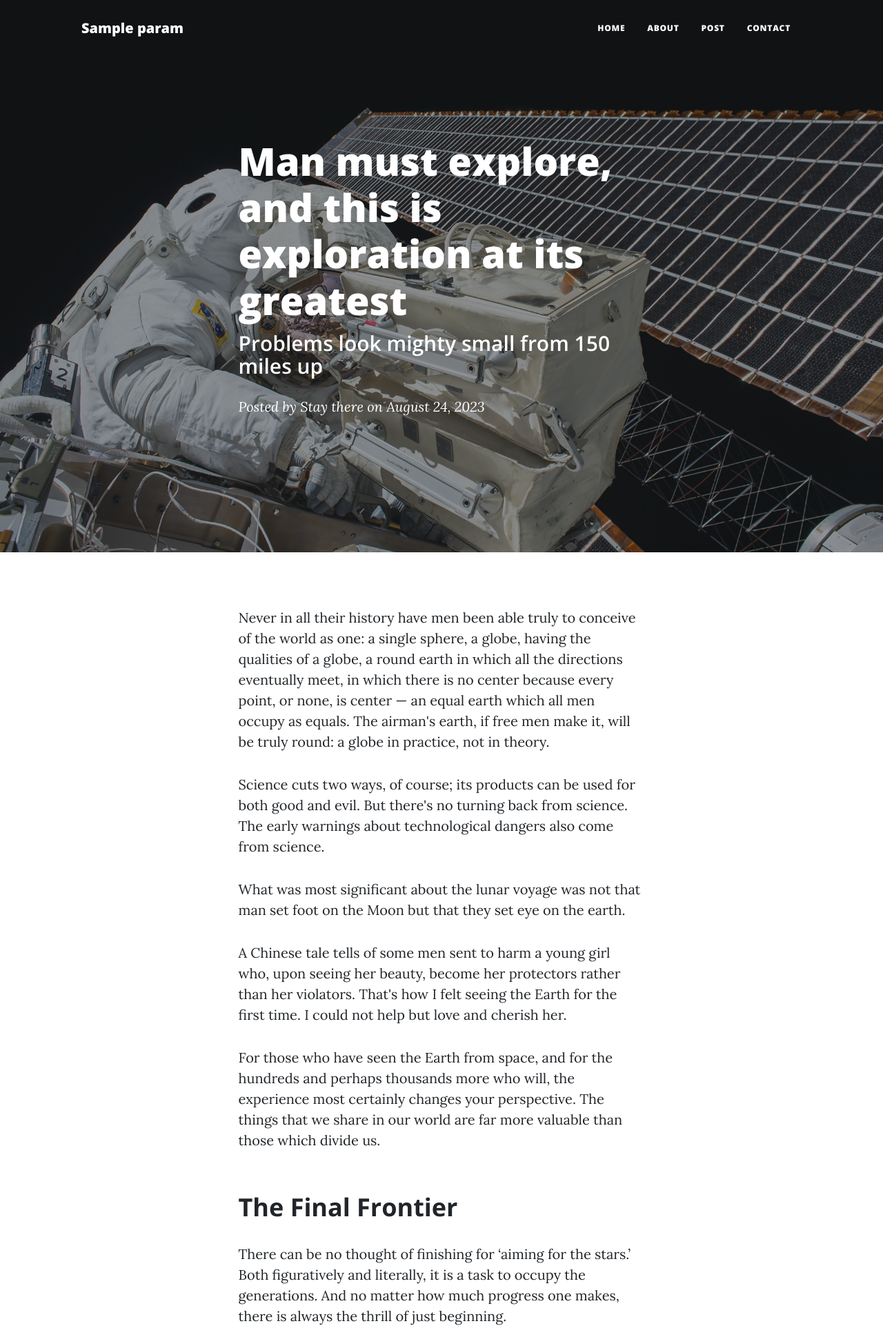
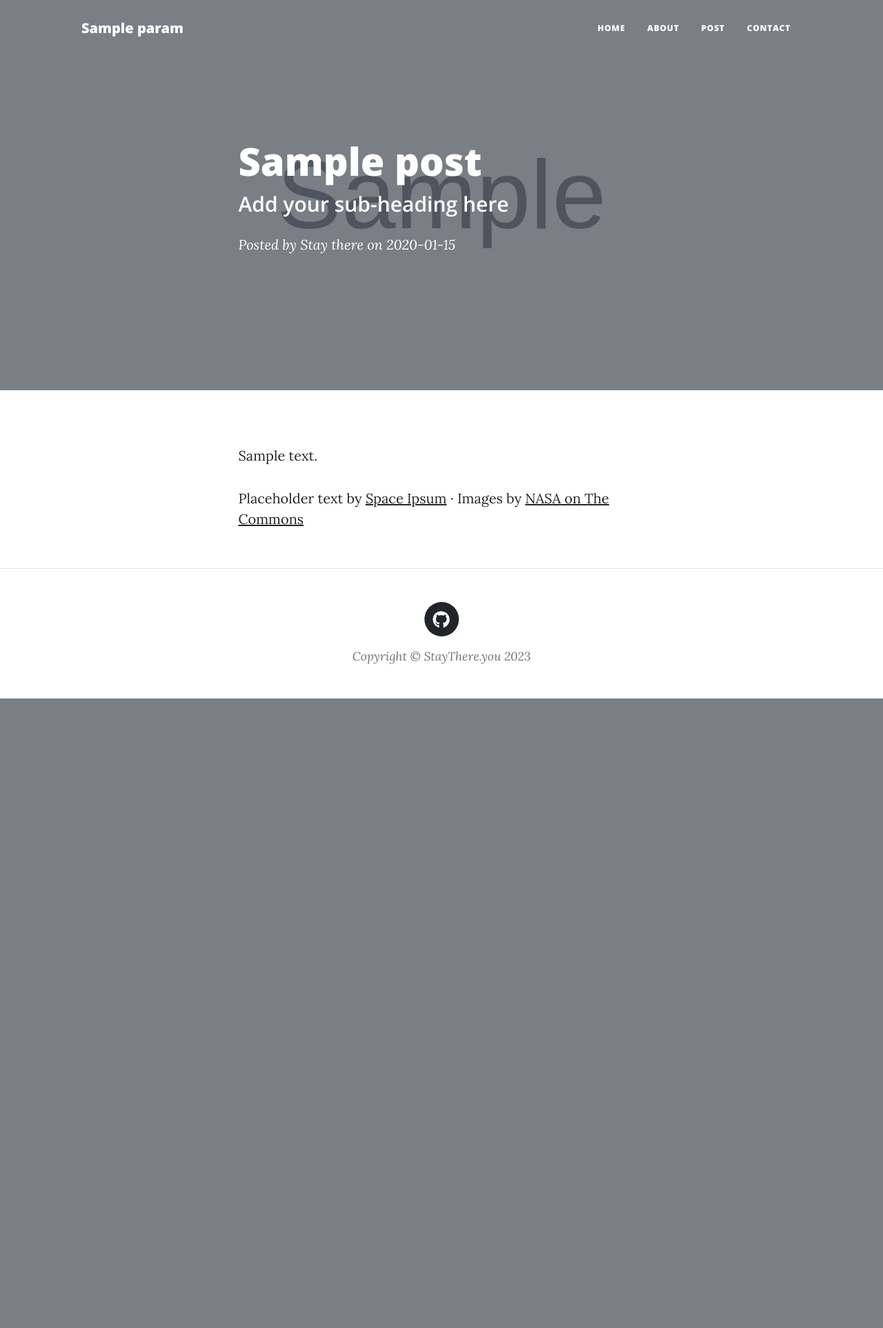
Before and after one commit to PiyushBagde/Dynamic-Blogging-Website-Template, a Flask app: template templates/post.html in a window 1280 px wide. Shown: the top 1926 px of the page at 69% size. After the commit the page ends 1013 px from the top, so only its background shows below. Run offline with Flask 3, Linux system fonts and the light colour scheme; tables that the repository leaves empty hold one stand-in row (values such as "Sample post"); the template is opened without the code that fills it: values that come from a table or form of the project are taken from there, most other values are stand-ins (such as "Sample title", 1, 10 or a date in 2020); grey boxes marked "Sample" are stand-in pictures; some libraries are stand-ins or nearby versions.

Commit message:
post can be fechted from database

```diff
--- a/app.py
+++ b/app.py
@@ -3,7 +3,6 @@ from flask_sqlalchemy import SQLAlchemy
 from datetime import datetime
 import json
 from flask_mail import Mail
-
 
 with open("templates/config.json", 'r') as c:
     params = json.load(c)["params"]
@@ -25,10 +24,7 @@ if local_server:
 else:
     app.config['SQLALCHEMY_DATABASE_URI'] = params['prod_uri']
 
-
 db = SQLAlchemy(app)
-
-
 
 
 class Contacts(db.Model):
@@ -41,8 +37,19 @@ class Contacts(db.Model):
     email = db.Column(db.String(20), nullable=False)
 
 
+# sno, title, content, date, slug
+class Posts(db.Model):
+    # sno, title, content, date, slug
+    sno = db.Column(db.Integer, primary_key=True)
+    title = db.Column(db.String(80), nullable=False)
+    content = db.Column(db.String(120), nullable=False)
+    img_file = db.Column(db.String(12), nullable=True)
+    date = db.Column(db.String(12), nullable=True)
+    slug = db.Column(db.String(21), nullable=False)
+
+
 @app.route('/')
-def home():  # put application's code here
+def home():
     return render_template('index.html', params=params)
 
 
@@ -51,9 +58,10 @@ def about():
     return render_template('about.html', params=params)
 
 
-@app.route('/post')
-def post():  # put application's code here
-    return render_template('post.html', params=params)
+@app.route("/post/<string:post_slug>", methods=['GET'])
+def post_route(post_slug):
+    post = Posts.query.filter_by(slug=post_slug).first()
+    return render_template('post.html', params=params, post=post)
 
 
 @app.route("/contact", methods=['GET', 'POST'])
--- a/templates/config.json
+++ b/templates/config.json
@@ -8,7 +8,7 @@
     "blog_name": "Stay Here",
     "tag_line": "A Blog Theme by Stay there",
     "gmail-user": "iamnotspare@gmail.com",
-    "gmail-password": "Piyush@spare"
-
+    "gmail-password": "Piyush@spare",
+    "about-me": "Hello there! Working on my skills and listening to the music is all what i am doing right now."
   }
 }
--- a/templates/index.html
+++ b/templates/index.html
@@ -20,6 +20,11 @@
             <div class="row gx-4 gx-lg-5 justify-content-center">
                 <div class="col-md-10 col-lg-8 col-xl-7">
                     <!-- Post preview-->
+
+                    {% for item in navigation %}
+                        <li><a href="{{ item.href }}">{{ item.caption }}</a></li>
+                    {% endfor %}
+
                     <div class="post-preview">
                         <a href="/post">
                             <h2 class="post-title">Man must explore, and this is exploration at its greatest</h2>
--- a/templates/layout.html
+++ b/templates/layout.html
@@ -35,7 +35,7 @@
                     <ul class="navbar-nav ms-auto py-4 py-lg-0">
                         <li class="nav-item"><a class="nav-link px-lg-3 py-3 py-lg-4" href="/">Home</a></li>
                         <li class="nav-item"><a class="nav-link px-lg-3 py-3 py-lg-4" href="/about">About</a></li>
-                        <li class="nav-item"><a class="nav-link px-lg-3 py-3 py-lg-4" href="/post">Post</a></li>
+                        <li class="nav-item"><a class="nav-link px-lg-3 py-3 py-lg-4" href="/post/first-post">Post</a></li>
                         <li class="nav-item"><a class="nav-link px-lg-3 py-3 py-lg-4" href="/contact">Contact</a></li>
                     </ul>
                 </div>
--- a/templates/post.html
+++ b/templates/post.html
@@ -1,17 +1,18 @@
 {% extends "layout.html" %}
 {% block body %}
         <!-- Page Header-->
-        <header class="masthead" style="background-image: url('{{ url_for('static', filename='assets/img/post-bg.jpg') }}')">
+    {% set fname = 'assets/img/' + post.img_file %}
+        <header class="masthead" style="background-image: url('{{ url_for('static', filename=fname) }}')">
             <div class="container position-relative px-4 px-lg-5">
                 <div class="row gx-4 gx-lg-5 justify-content-center">
                     <div class="col-md-10 col-lg-8 col-xl-7">
                         <div class="post-heading">
-                            <h1>Man must explore, and this is exploration at its greatest</h1>
-                            <h2 class="subheading">Problems look mighty small from 150 miles up</h2>
+                            <h1>{{ post.title }}</h1>
+                            <h2 class="subheading">Add your sub-heading here</h2>
                             <span class="meta">
                                 Posted by
                                 <a href="#!">Stay there</a>
-                                on August 24, 2023
+                                on {{ post.date}}
                             </span>
                         </div>
                     </div>
@@ -23,22 +24,7 @@
             <div class="container px-4 px-lg-5">
                 <div class="row gx-4 gx-lg-5 justify-content-center">
                     <div class="col-md-10 col-lg-8 col-xl-7">
-                        <p>Never in all their history have men been able truly to conceive of the world as one: a single sphere, a globe, having the qualities of a globe, a round earth in which all the directions eventually meet, in which there is no center because every point, or none, is center — an equal earth which all men occupy as equals. The airman's earth, if free men make it, will be truly round: a globe in practice, not in theory.</p>
-                        <p>Science cuts two ways, of course; its products can be used for both good and evil. But there's no turning back from science. The early warnings about technological dangers also come from science.</p>
-                        <p>What was most significant about the lunar voyage was not that man set foot on the Moon but that they set eye on the earth.</p>
-                        <p>A Chinese tale tells of some men sent to harm a young girl who, upon seeing her beauty, become her protectors rather than her violators. That's how I felt seeing the Earth for the first time. I could not help but love and cherish her.</p>
-                        <p>For those who have seen the Earth from space, and for the hundreds and perhaps thousands more who will, the experience most certainly changes your perspective. The things that we share in our world are far more valuable than those which divide us.</p>
-                        <h2 class="section-heading">The Final Frontier</h2>
-                        <p>There can be no thought of finishing for ‘aiming for the stars.’ Both figuratively and literally, it is a task to occupy the generations. And no matter how much progress one makes, there is always the thrill of just beginning.</p>
-                        <p>There can be no thought of finishing for ‘aiming for the stars.’ Both figuratively and literally, it is a task to occupy the generations. And no matter how much progress one makes, there is always the thrill of just beginning.</p>
-                        <blockquote class="blockquote">The dreams of yesterday are the hopes of today and the reality of tomorrow. Science has not yet mastered prophecy. We predict too much for the next year and yet far too little for the next ten.</blockquote>
-                        <p>Spaceflights cannot be stopped. This is not the work of any one man or even a group of men. It is a historical process which mankind is carrying out in accordance with the natural laws of human development.</p>
-                        <h2 class="section-heading">Reaching for the Stars</h2>
-                        <p>As we got further and further away, it [the Earth] diminished in size. Finally it shrank to the size of a marble, the most beautiful you can imagine. That beautiful, warm, living object looked so fragile, so delicate, that if you touched it with a finger it would crumble and fall apart. Seeing this has to change a man.</p>
-                        <a href="#!"><img class="img-fluid" src="{{ url_for('static', filename='assets/img/post-sample-image.jpg') }}" alt="..." /></a>
-                        <span class="caption text-muted">To go places and do things that have never been done before – that’s what living is all about.</span>
-                        <p>Space, the final frontier. These are the voyages of the Starship Enterprise. Its five-year mission: to explore strange new worlds, to seek out new life and new civilizations, to boldly go where no man has gone before.</p>
-                        <p>As I stand out here in the wonders of the unknown at Hadley, I sort of realize there’s a fundamental truth to our nature, Man must explore, and this is exploration at its greatest.</p>
+                        <p>{{ post.content }}</p>
                         <p>
                             Placeholder text by
                             <a href="http://spaceipsum.com/">Space Ipsum</a>
```
Also changed, not shown: templates/about.html (+1 -9 lines).
